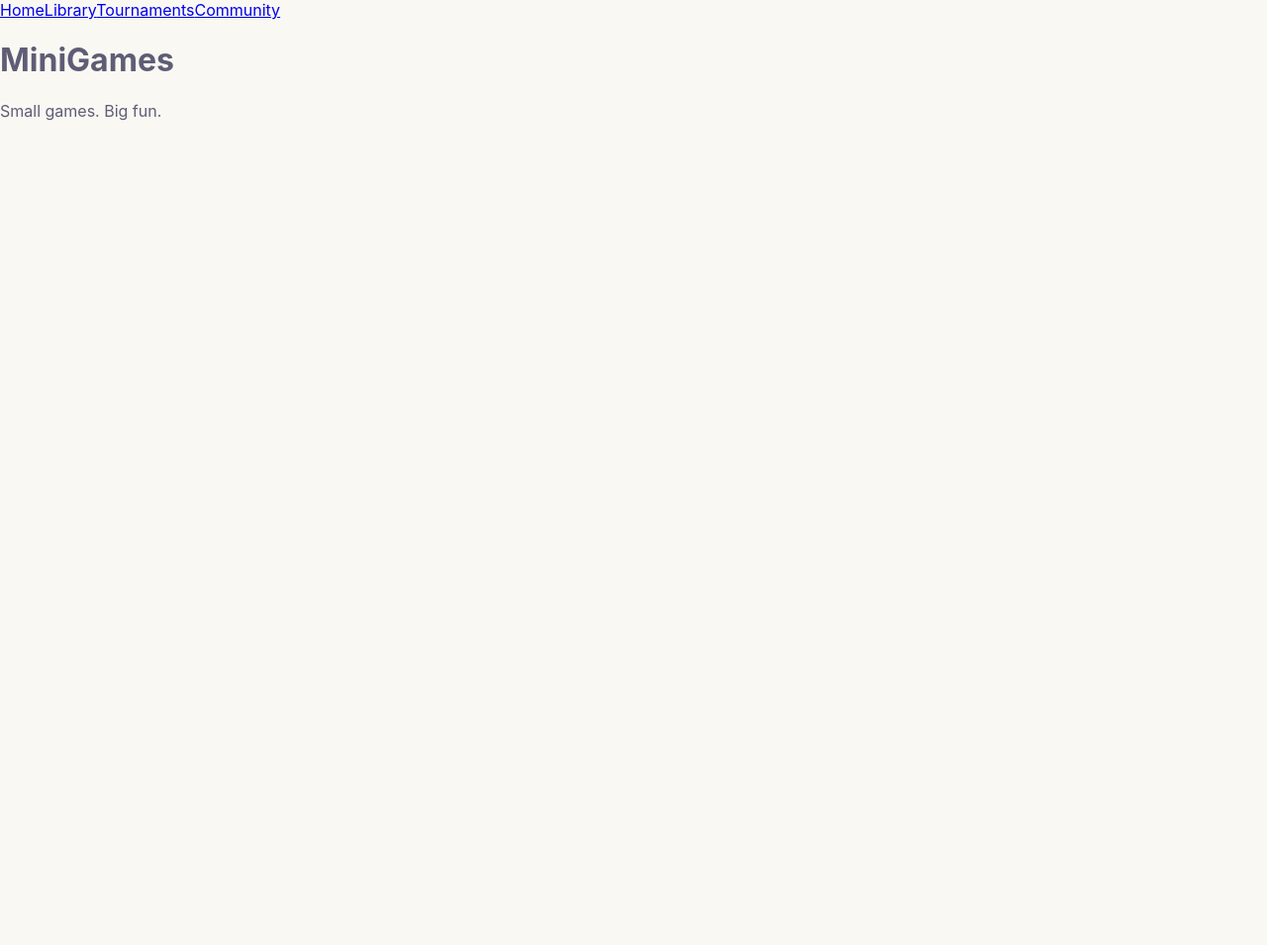
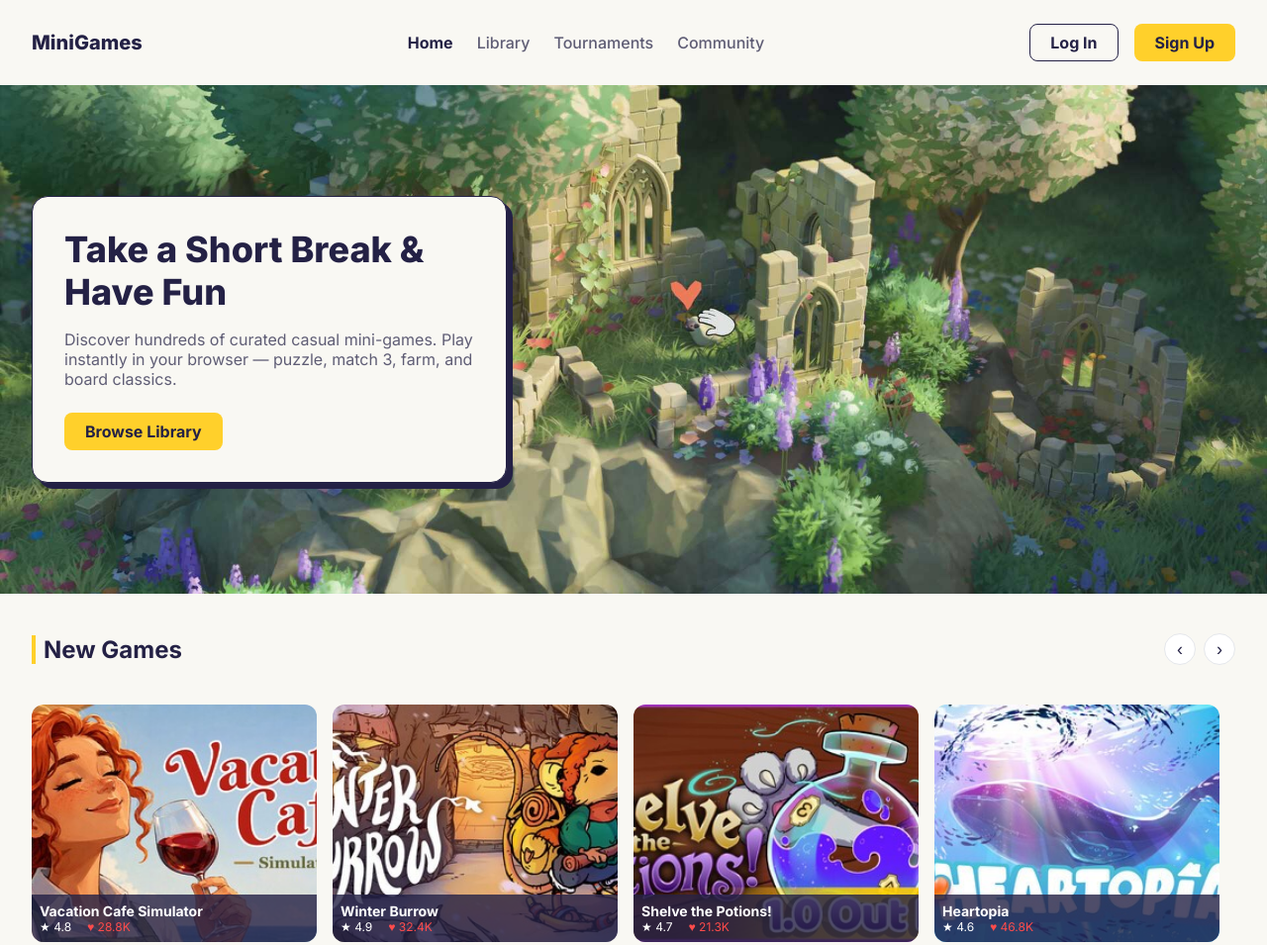
Before and after one commit to NeutroLink/minigames, a website built with Vite: page index.html in a window 1280 px wide. Shown: the top 955 px of the page at 99% size. Before the commit the page ends 800 px from the top, so only its background shows below. Built offline with nearby package versions, Linux system fonts and the light colour scheme.

Commit message:
feat: compose home page and render it from the router

```diff
--- a/index.html
+++ b/index.html
@@ -3,7 +3,26 @@
   <head>
     <meta charset="UTF-8" />
     <meta name="viewport" content="width=device-width, initial-scale=1.0" />
-    <title>Minigames</title>
+    <meta
+      name="description"
+      content="MiniGames — a catalogue of curated casual mini-games you can play instantly in the browser."
+    />
+    <link rel="icon" href="./favicon.svg" type="image/svg+xml" />
+    <link rel="preconnect" href="https://fonts.googleapis.com" />
+    <link rel="preconnect" href="https://fonts.gstatic.com" crossorigin />
+    <link
+      href="https://fonts.googleapis.com/css2?family=Inter:wght@400;500;700;800&family=Roboto:wght@400;500;700&display=swap"
+      rel="stylesheet"
+    />
+    <title>MiniGames</title>
+    <script>
+      // Counterpart to public/404.html: restore the deep link the static host could
+      // not serve, before any application code reads the URL.
+      const redirect = new URLSearchParams(location.search).get('redirect');
+      if (redirect) {
+        history.replaceState({}, '', location.pathname.replace(/\/$/, '') + redirect);
+      }
+    </script>
   </head>
   <body>
     <script type="module" src="/src/main.ts"></script>
--- a/src/app/app.ts
+++ b/src/app/app.ts
@@ -1,15 +1,34 @@
-import { createElement } from './dom';
-import { createNav } from '../components/nav';
+import { createElement, clearElement } from './dom';
+import { createFooter } from '../components/footer';
+import { createHeader } from '../components/header';
 import { Router } from './router';
 import { routes } from './routes';
 
 export function renderApp(root: HTMLElement): void {
+  const chrome = createElement('div');
   const outlet = createElement('main');
-  const router = new Router(outlet, routes);
-  const nav = createNav(routes, (path) => {
-    router.navigate(path);
-  });
+  const footerHost = createElement('div');
 
-  root.append(createElement('header', { children: [nav] }), outlet);
+  const navigate = (target: string): void => {
+    router.navigate(target);
+  };
+
+  // The burger menu and the auth dialog arrive in the next task; the header only
+  // needs to render its controls for now.
+  const noop = (): void => {};
+
+  const renderChrome = (path: string): void => {
+    clearElement(chrome);
+    chrome.append(
+      createHeader({ routes, currentPath: path, onNavigate: navigate, onAuth: noop, onBurger: noop }),
+    );
+
+    clearElement(footerHost);
+    footerHost.append(createFooter(navigate));
+  };
+
+  const router = new Router(outlet, routes, renderChrome);
+
+  root.append(chrome, outlet, footerHost);
   router.start();
 }
--- a/src/app/router.ts
+++ b/src/app/router.ts
@@ -1,4 +1,5 @@
 import { clearElement } from './dom';
+import { currentPath, toHref } from './paths';
 import type { Route } from './routes';
 import { renderNotFound } from '../pages/not-found';
 
@@ -7,18 +8,24 @@ export class Router {
 
   private readonly routes: Route[];
 
-  constructor(outlet: HTMLElement, routes: Route[]) {
+  private readonly onChange: (path: string) => void;
+
+  constructor(outlet: HTMLElement, routes: Route[], onChange: (path: string) => void) {
     this.outlet = outlet;
     this.routes = routes;
+    this.onChange = onChange;
   }
 
   private renderCurrent(): void {
-    const route = this.routes.find((item) => item.path === location.pathname);
+    const path = currentPath();
+    const route = this.routes.find((item) => item.path === path);
 
     document.title = route === undefined ? 'MiniGames' : `MiniGames — ${route.title}`;
 
     clearElement(this.outlet);
     this.outlet.append(route === undefined ? renderNotFound() : route.render());
+    scrollTo({ top: 0 });
+    this.onChange(path);
   }
 
   public start(): void {
@@ -30,8 +37,8 @@ export class Router {
   }
 
   public navigate(path: string): void {
-    if (path !== location.pathname) {
-      history.pushState({}, '', path);
+    if (path !== currentPath()) {
+      history.pushState({}, '', toHref(path));
     }
 
     this.renderCurrent();
--- a/src/components/nav.ts
+++ /dev/null
@@ -1,20 +0,0 @@
-import { createElement } from '../app/dom';
-import type { Route } from '../app/routes';
-
-export function createNav(routes: Route[], onNavigate: (path: string) => void): HTMLElement {
-  const links = routes.map((route) => {
-    const link = createElement('a', {
-      text: route.title,
-      attributes: { href: route.path },
-    });
-
-    link.addEventListener('click', (event: MouseEvent) => {
-      event.preventDefault();
-      onNavigate(route.path);
-    });
-
-    return link;
-  });
-
-  return createElement('nav', { children: links });
-}
--- a/src/pages/home.ts
+++ b/src/pages/home.ts
@@ -1,10 +1,18 @@
 import { createElement } from '../app/dom';
+import { createCarousel } from '../components/carousel';
+import { createDeveloperSection } from '../components/developer';
+import { createHero } from '../components/hero';
+import { createLeaderboard } from '../components/leaderboard';
+import { leaderboard, newGames } from '../data/home-content';
 
 export function renderHome(): HTMLElement {
   return createElement('div', {
+    className: 'page',
     children: [
-      createElement('h1', { text: 'MiniGames' }),
-      createElement('p', { text: 'Small games. Big fun.' }),
+      createHero(),
+      createCarousel(newGames),
+      createLeaderboard(leaderboard),
+      createDeveloperSection(),
     ],
   });
 }
```
